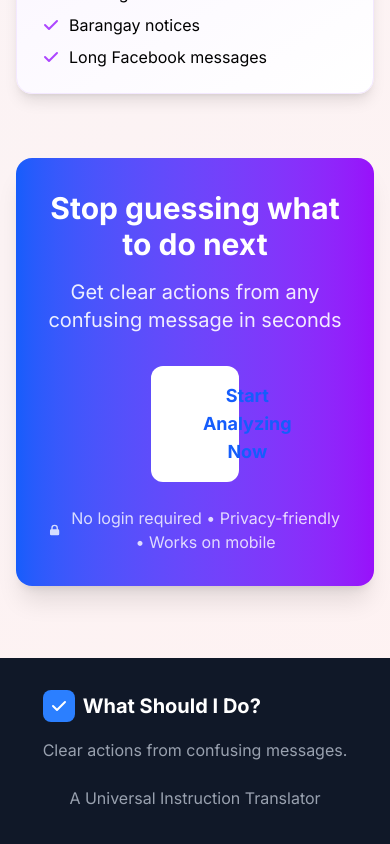
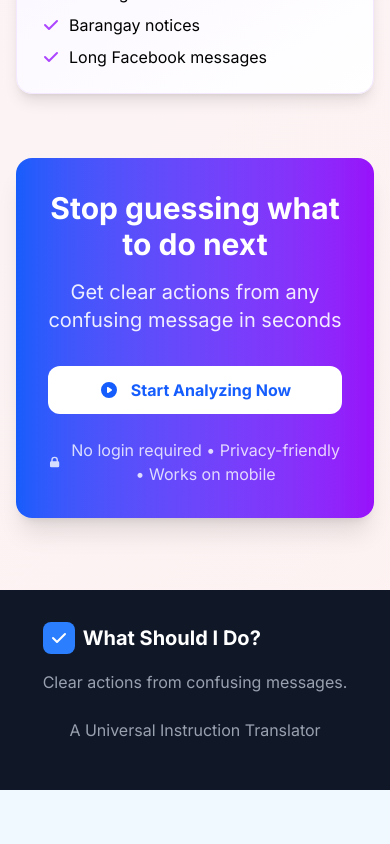
Before and after one commit to jobelGolde12/what_should_i_do, a Next.js app: page / in a window 390 px wide. Shown: the part 5602-6446 px from the top of the page. After the commit the page ends 6392 px from the top, so only its background shows below. Built offline with nearby package versions, Linux system fonts and the light colour scheme.

Commit message:
Add sitemap

```diff
--- a/src/app/page.tsx
+++ b/src/app/page.tsx
@@ -7,6 +7,9 @@ import Footer from '../components/Footer';
 const inter = Inter({ subsets: ['latin'] });
 
 export const metadata = {
+  verification: {
+    google: 'uvUB7etXYP6BqtpgFi6CMlca1qlL7V6RMLVWn3HzO8M',
+  },
   title: 'What Should I Do - AI-Powered Task & Deadline Analyzer',
   description:
     'Upload text or files to automatically extract actionable items, detect deadlines, classify urgency, highlight confusing parts, and get personalized recommendations. Instantly translate analysis to any language including Tagalog.',
--- /dev/null
+++ b/src/app/sitemap.ts
@@ -0,0 +1,9 @@
+export default function sitemap() {
+  return [
+    {
+      url: 'https://whatshouldido-five.vercel.app/',
+      lastModified: new Date(),
+      priority: 1.0,
+    },
+  ];
+}
--- a/src/components/hero-section/page.tsx
+++ b/src/components/hero-section/page.tsx
@@ -253,12 +253,39 @@ export default function heroSection() {
           <div className="bg-gradient-to-r from-blue-600 to-purple-600 rounded-2xl shadow-xl p-8 md:p-10 text-center text-white mb-10">
             <h2 className="text-3xl font-bold mb-4">Stop guessing what to do next</h2>
             <p className="text-xl mb-8 opacity-90">Get clear actions from any confusing message in seconds</p>
-            <a href="#main-input-area" className="bg-white w-[30%] text-center text-blue-600 hover:bg-gray-100 font-bold text-lg px-10 py-4 rounded-xl transition flex items-center gap-3 mx-auto">
-              <svg className="w-6 h-6" fill="currentColor" viewBox="0 0 20 20" xmlns="http://www.w3.org/2000/svg">
-                <path fillRule="evenodd" d="M10 18a8 8 0 100-16 8 8 0 000 16zM9.555 7.168A1 1 0 008 8v4a1 1 0 001.555.832l3-2a1 1 0 000-1.664l-3-2z" clipRule="evenodd" />
-              </svg>
-              Start Analyzing Now
-            </a>
+                    <a
+            href="#main-input-area"
+            className="
+              bg-white
+              w-full sm:w-auto lg:w-[30%]
+              text-center
+              text-blue-600
+              hover:bg-gray-100
+              font-bold
+              text-base sm:text-lg
+              px-6 sm:px-10
+              py-3 sm:py-4
+              rounded-xl
+              transition
+              flex items-center justify-center gap-3
+              mx-auto
+            "
+          >
+            <svg
+              className="w-5 h-5 sm:w-6 sm:h-6"
+              fill="currentColor"
+              viewBox="0 0 20 20"
+              xmlns="http://www.w3.org/2000/svg"
+            >
+              <path
+                fillRule="evenodd"
+                d="M10 18a8 8 0 100-16 8 8 0 000 16zM9.555 7.168A1 1 0 008 8v4a1 1 0 001.555.832l3-2a1 1 0 000-1.664l-3-2z"
+                clipRule="evenodd"
+              />
+            </svg>
+            Start Analyzing Now
+          </a>
+
             <p className="mt-6 opacity-80 flex items-center justify-center gap-2">
               <svg className="w-5 h-5" fill="currentColor" viewBox="0 0 20 20" xmlns="http://www.w3.org/2000/svg">
                 <path fillRule="evenodd" d="M5 9V7a5 5 0 0110 0v2a2 2 0 012 2v5a2 2 0 01-2 2H5a2 2 0 01-2-2v-5a2 2 0 012-2zm8-2v2H7V7a3 3 0 016 0z" clipRule="evenodd" />
```
